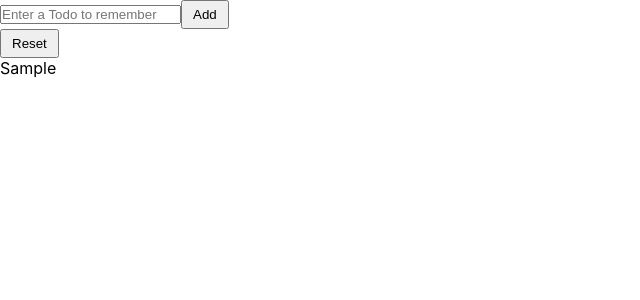
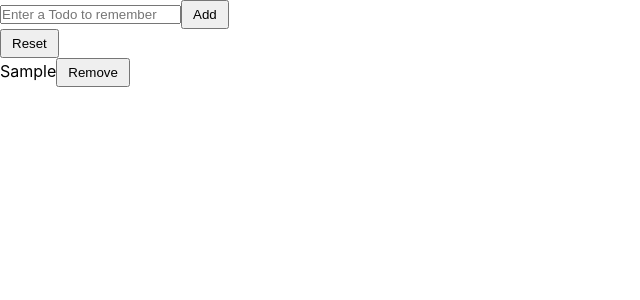
Before and after one commit to metehandoenmez/react-exercises, a React (Create React App) app: page / in a window 1280 px wide. Both pictures are taken after typing "Sample" into the empty fields and a click on the button "Add". Shown: the top 300 px of the page, without its empty margins (0-640 px from the left). Built offline with nearby package versions, Linux system fonts and the light colour scheme.

Commit message:
completed exercise 26

```diff
--- a/src/TodoList.jsx
+++ b/src/TodoList.jsx
@@ -26,6 +26,15 @@ export default class TodoList extends React.Component {
         })
     }
 
+    handleRemove = (index) => {
+        const sliced = [...this.state.items];
+        sliced.splice(index, 1);
+                                    /*Reminder: splice(start, deleteCount)*/
+        this.setState({
+            items: sliced,
+        })
+    }
+
     render() {
 
         return (
@@ -38,7 +47,9 @@ export default class TodoList extends React.Component {
                 <button onClick={this.handleReset}>Reset</button>
                 <ul>
                     {this.state.items.map((item,index) => (
-                    <li key={item + index}>{item}</li>
+                    <li key={item + index}>{item}<button onClick={() => this.handleRemove(index)}
+                    >Remove</button></li>
+
                 ))}
                 </ul>
             </div>
```
Also changed, not shown: 1 other file (tests, documents, lock files or other folders).
